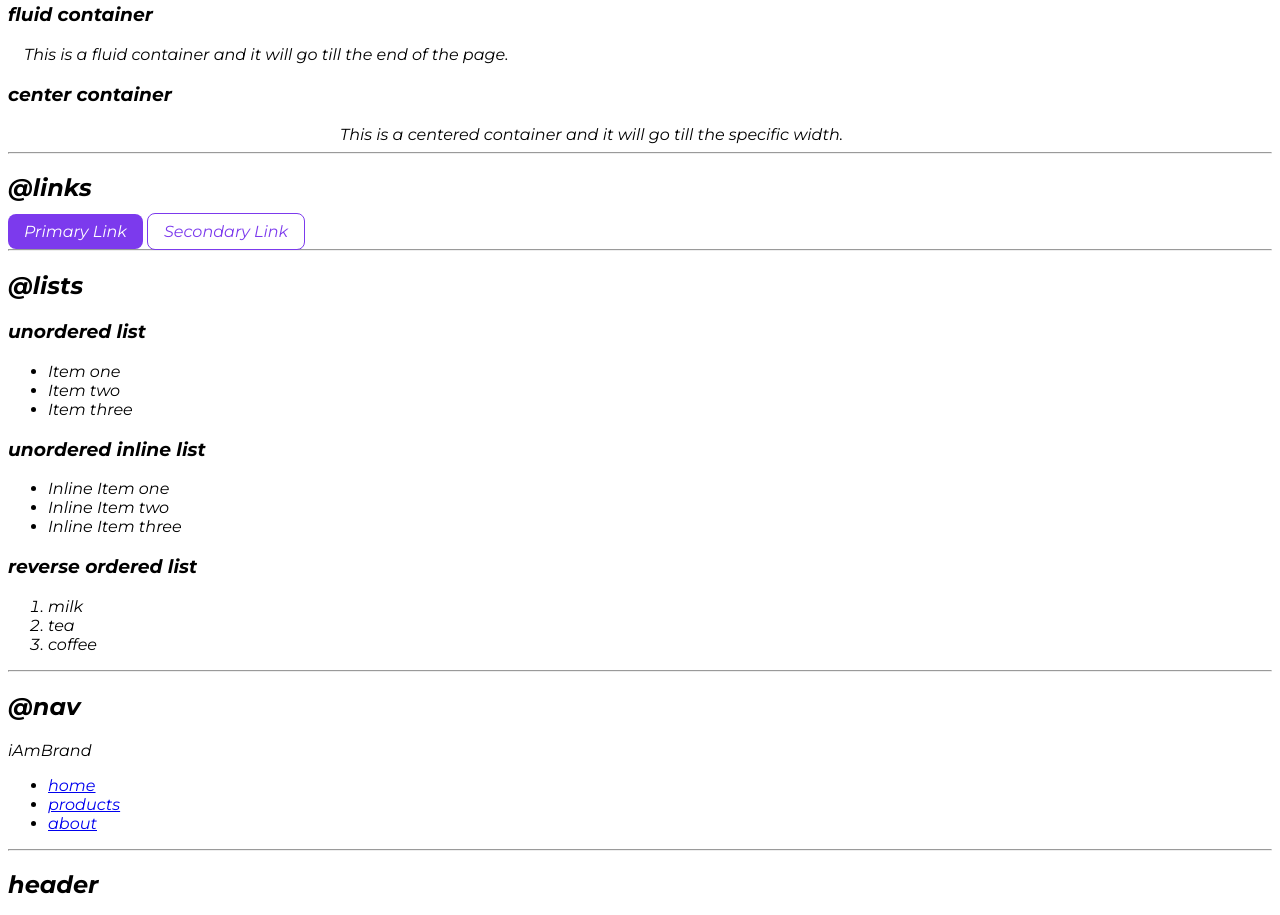
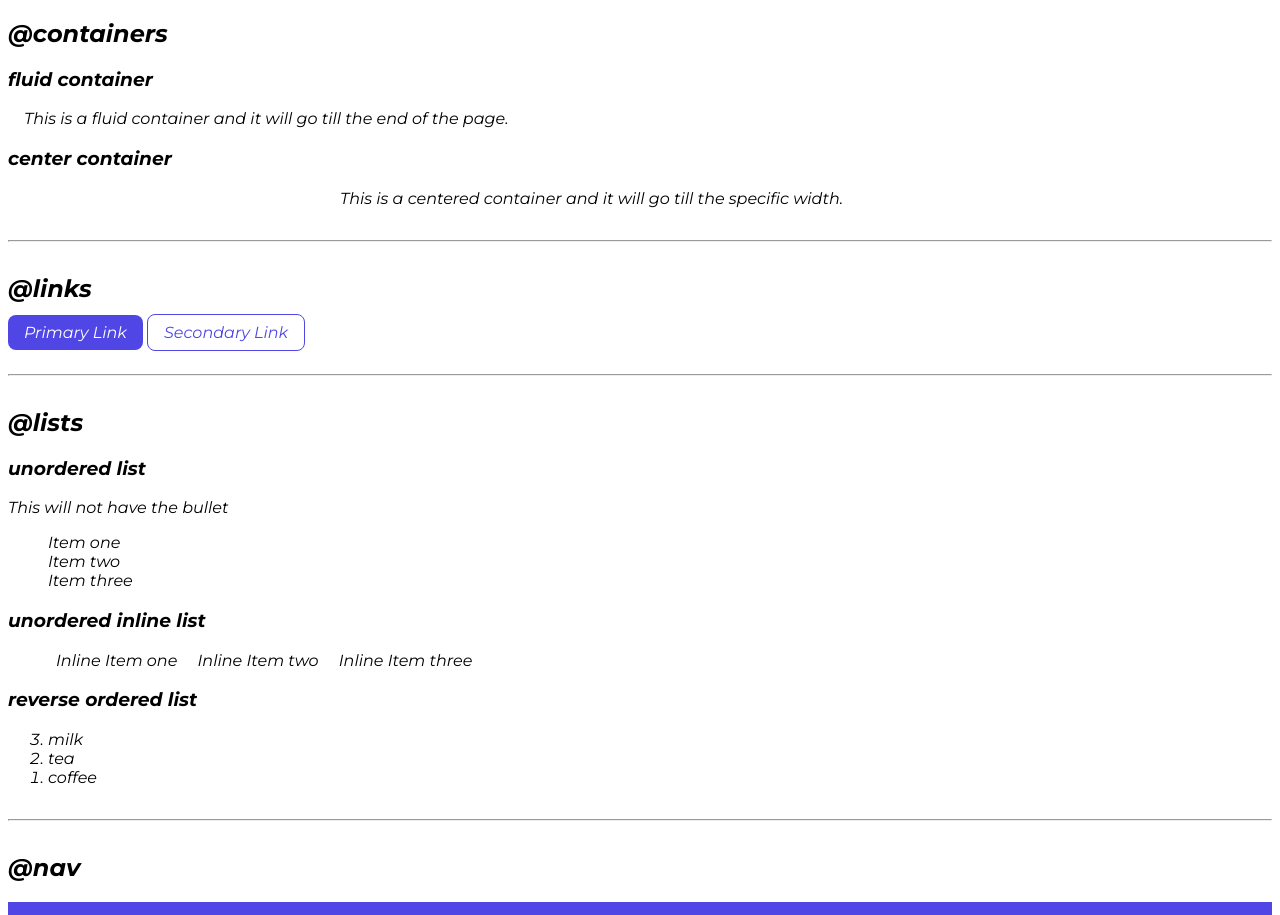
Before and after one commit to pankajgupta447/neogcamp-lesson-3, a plain HTML site: page index.html in a window 1280 px wide. Shown: the part 463-1378 px from the top of the page. Drawn offline with Linux system fonts and the light colour scheme.

Commit message:
navigation

```diff
--- a/index.html
+++ b/index.html
@@ -41,24 +41,26 @@
 
     <hr>
 
+    <!-- LISTS -->
     <h2>@lists</h2>
+    <h3>unordered list</h3>
+    <p> This will not have the bullet</p>
 
-    <h3>unordered list</h3>
-    <ul>
+    <ul class="list-non-bullet">
         <li>Item one</li>
         <li>Item two</li>
         <li>Item three</li>
     </ul>
 
     <h3>unordered inline list</h3>
-    <ul>
-        <li>Inline Item one</li>
-        <li>Inline Item two</li>
-        <li>Inline Item three</li>
+    <ul class="list-non-bullet">
+        <li class="list-item-inline">Inline Item one</li>
+        <li class="list-item-inline">Inline Item two</li>
+        <li class="list-item-inline">Inline Item three</li>
     </ul>
 
     <h3>reverse ordered list</h3>
-    <ol>
+    <ol reversed>
         <li>milk</li>
         <li>tea</li>
         <li>coffee</li>
@@ -66,21 +68,22 @@
 
     <hr>
 
+    <!-- NAVIGATION -->
     <h2>@nav</h2>
 
-    <nav>
-        <div>iAmBrand</div>
-        <ul>
-            <li>
-                <a href="/">home</a>
+    <nav class="navigation container">
+        <div class="nav-brand">iAmBrand</div>
+        <ul class="list-non-bullet nav-pills">
+            <li class="list-item-inline">
+                <a class="link link-active" href="/">home</a>
             </li>
 
-            <li>
-                <a href="/">products</a>
+            <li class="list-item-inline">
+                <a class="link" href="/">products</a>
             </li>
 
-            <li>
-                <a href="/">about</a>
+            <li class="list-item-inline">
+                <a class="link" href="/">about</a>
             </li>
         </ul>
     </nav>
--- a/styles.css
+++ b/styles.css
@@ -1,7 +1,7 @@
 @import url('https://fonts.googleapis.com/css2?family=Montserrat:ital,wght@1,400;1,700&display=swap');
 
 :root {
-    --primary-color: #7c3aed;
+    --primary-color: #4F46E5;
 }
 body {
     font-family: 'Montserrat',
@@ -17,7 +17,9 @@ body {
     max-width: 600px;
     margin: auto;
 }
-
+hr {
+    margin: 2rem 0rem;
+}
 /** links **/
 .link {
     text-decoration: none;
@@ -37,3 +39,38 @@ body {
 }
 
 /** look into BEM naming convention for CSS **/
+
+/** lists **/
+.list-non-bullet {
+    list-style: none;
+}
+
+.list-item-inline {
+    display: inline;
+    padding: 0rem 0.5rem;
+}
+
+/** navigation **/
+.navigation {
+    background-color: var(--primary-color);
+    color: white;
+    padding: 1rem;
+    border-bottom-left-radius: 1rem;
+}
+
+.navigation .nav-brand {
+    font-weight: bold;
+    font-size: 1.2rem;
+}
+
+.navigation .nav-pills {
+    text-align: right;
+}
+
+.navigation .link {
+    color: white;
+}
+
+.navigation .link-active {
+    font-weight: bold;
+}
```
